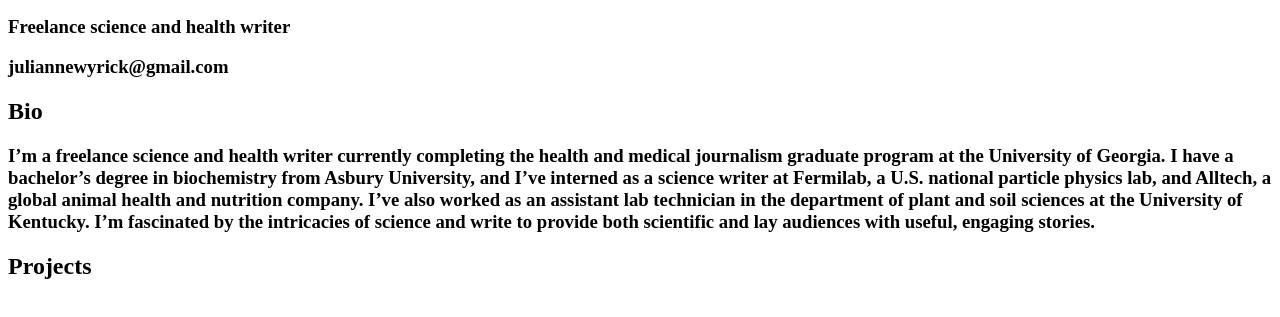
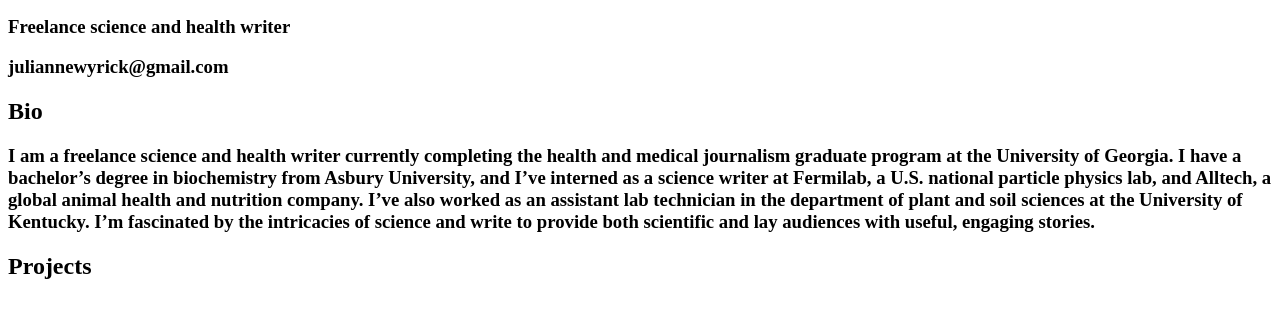
Before and after one commit to jwyrick/jwyrick.github.io, a plain HTML site: page index.html in a window 1280 px wide. Shown: the part 105-422 px from the top of the page. Drawn offline with Linux system fonts and the light colour scheme.

Commit message:
Update index.html

```diff
--- a/index.html
+++ b/index.html
@@ -11,7 +11,7 @@
 		<h3>Freelance science and health writer</h3>
 		<h3>juliannewyrick@gmail.com</h3>
 		<h2>Bio</h2>
-		<h3>I’m a freelance science and health writer currently completing the health and medical journalism graduate program at the University of Georgia. I have a bachelor’s degree in biochemistry from Asbury University, and I’ve interned as a science writer at Fermilab, a U.S. national particle physics lab, and Alltech, a global animal health and nutrition company.
+		<h3>I am a freelance science and health writer currently completing the health and medical journalism graduate program at the University of Georgia. I have a bachelor’s degree in biochemistry from Asbury University, and I’ve interned as a science writer at Fermilab, a U.S. national particle physics lab, and Alltech, a global animal health and nutrition company.
 I’ve also worked as an assistant lab technician in the department of plant and soil sciences at the University of Kentucky. I’m fascinated by the intricacies of science and write to provide both scientific and lay audiences with useful, engaging stories.</h3>
 		<h2>Projects</h2>
 	</body>
```
